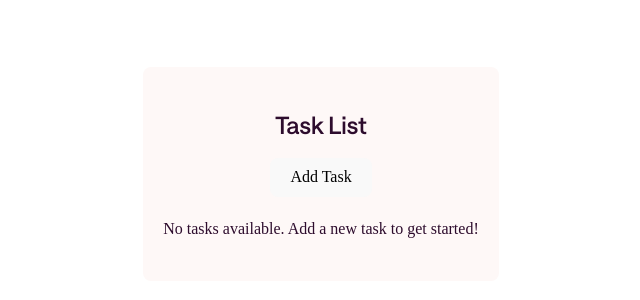
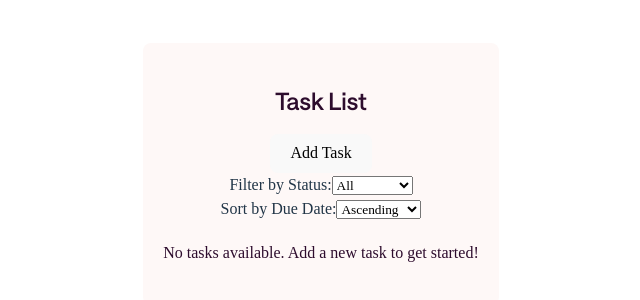
Before and after one commit to kiketordera/taskmaster, a Vue app: page / in a window 1280 px wide. Shown: the part 226-526 px from the top of the page, without its empty margins (319-959 px from the left). Built offline with nearby package versions, Linux system fonts and the light colour scheme.

Commit message:
feat(TaskList): add filtering by status and sorting by due date

```diff
--- a/src/components/TaskList.vue
+++ b/src/components/TaskList.vue
@@ -3,20 +3,45 @@
     <h2>Task List</h2>
     <button @click="openForm" class="add-task-button">Add Task</button>
 
+    <div class="controls">
+      <div class="filter">
+        <label for="statusFilter">Filter by Status:</label>
+        <select id="statusFilter" v-model="statusFilter">
+          <option value="">All</option>
+          <option
+            v-for="statusOption in statusOptions"
+            :key="statusOption"
+            :value="statusOption"
+          >
+            {{ statusOption }}
+          </option>
+        </select>
+      </div>
+
+      <div class="sort">
+        <label for="dueDateSort">Sort by Due Date:</label>
+        <select id="dueDateSort" v-model="dueDateSort">
+          <option value="asc">Ascending</option>
+          <option value="desc">Descending</option>
+        </select>
+      </div>
+    </div>
+
     <Modal v-if="isFormVisible" @close="closeForm">
       <TaskForm :task="selectedTask" @close="closeForm" />
     </Modal>
 
-    <EmptyState v-if="sortedTasks.length === 0">
+    <EmptyState v-if="filteredAndSortedTasks.length === 0">
       No tasks available. Add a new task to get started!
     </EmptyState>
     <ul v-else>
       <TaskItem
-        v-for="task in sortedTasks"
+        v-for="task in filteredAndSortedTasks"
         :key="task.id"
         :task="task"
         @edit="handleEdit"
         @delete="handleDelete"
+        @change-status="handleChangeStatus"
       />
     </ul>
   </div>
@@ -29,7 +54,7 @@ import TaskForm from "./TaskForm.vue";
 import TaskItem from "./TaskItem.vue";
 import EmptyState from "./general/EmptyState.vue";
 import Modal from "./Modal.vue";
-import { Task } from "../types/task";
+import { Task, TaskStatus } from "../types/task";
 
 export default defineComponent({
   name: "TaskList",
@@ -42,10 +67,25 @@ export default defineComponent({
   setup() {
     const taskStore = useTaskStore();
 
-    const sortedTasks = computed(() => {
-      return taskStore.tasks.slice().sort((a, b) => {
-        return new Date(a.dueDate).getTime() - new Date(b.dueDate).getTime();
+    const statusFilter = ref<string>("");
+    const dueDateSort = ref<string>("asc");
+
+    const statusOptions = Object.values(TaskStatus);
+
+    const filteredAndSortedTasks = computed(() => {
+      let tasks = taskStore.tasks.slice();
+
+      if (statusFilter.value) {
+        tasks = tasks.filter((task) => task.status === statusFilter.value);
+      }
+
+      tasks.sort((a, b) => {
+        const dateA = new Date(a.dueDate).getTime();
+        const dateB = new Date(b.dueDate).getTime();
+        return dueDateSort.value === "asc" ? dateA - dateB : dateB - dateA;
       });
+
+      return tasks;
     });
 
     const isFormVisible = ref(false);
@@ -70,14 +110,22 @@ export default defineComponent({
       taskStore.deleteTask(taskId);
     };
 
+    const handleChangeStatus = (taskId: string, newStatus: TaskStatus) => {
+      taskStore.changeTaskStatus(taskId, newStatus);
+    };
+
     return {
-      sortedTasks,
+      statusFilter,
+      dueDateSort,
+      statusOptions,
+      filteredAndSortedTasks,
       isFormVisible,
       openForm,
       closeForm,
       selectedTask,
       handleEdit,
       handleDelete,
+      handleChangeStatus,
     };
   },
 });
```
